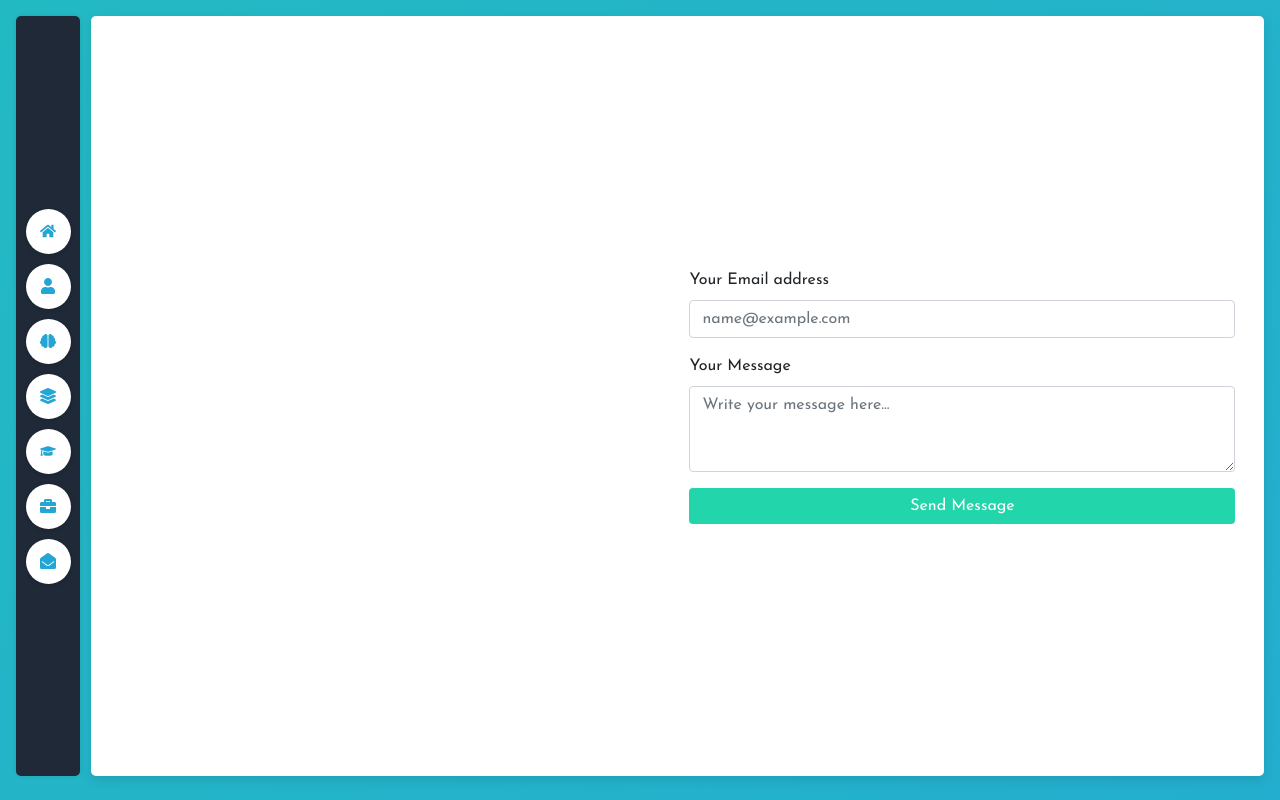
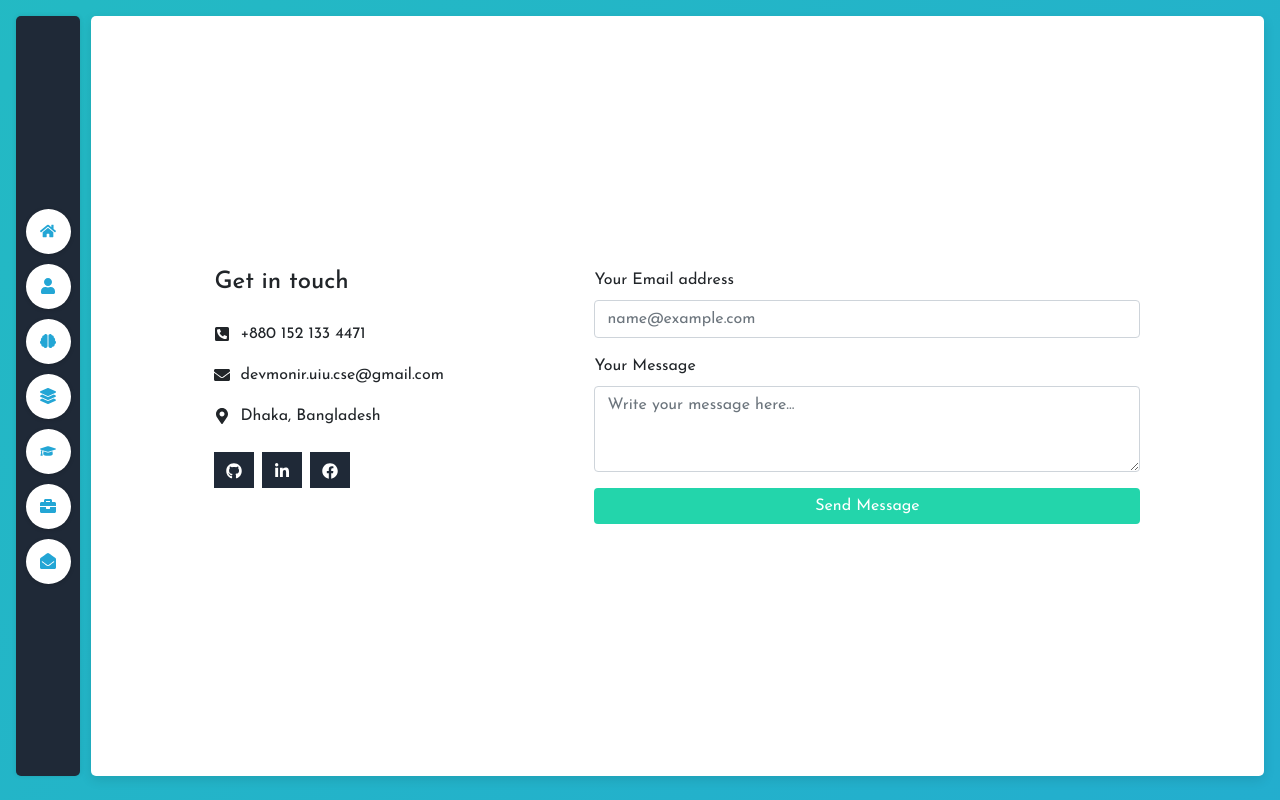
Before and after one commit to islam-monirul/monirul-islam-portfolio-web, a React (Create React App) app: page /contact in a window 1280 px wide. Built offline with nearby package versions, Linux system fonts and the light colour scheme.

Commit message:
contact page updated

```diff
--- a/src/Pages/Contact/Contact.css
+++ b/src/Pages/Contact/Contact.css
@@ -13,3 +13,13 @@
   border-color: #23d5ab;
   box-shadow: none;
 }
+
+.socialLinkBox {
+  background-color: var(--colorGrey);
+  border: none;
+  border-radius: 0;
+}
+
+.socialLinkBox:hover {
+  background-color: var(--colorSecondary);
+}
--- a/src/Pages/Contact/Contact.js
+++ b/src/Pages/Contact/Contact.js
@@ -11,6 +11,29 @@ import {
 } from "react-bootstrap";
 import { useForm } from "react-hook-form";
 import "./Contact.css";
+import {
+  FaPhoneSquareAlt,
+  FaMapMarkerAlt,
+  FaEnvelope,
+  FaGithub,
+  FaLinkedinIn,
+  FaFacebook,
+} from "react-icons/fa";
+
+const socialLinks = [
+  {
+    name: "github",
+    link: "https://github.com/islam-monirul",
+  },
+  {
+    name: "linkedin",
+    link: "https://www.linkedin.com/in/monirshojib09/",
+  },
+  {
+    name: "fb",
+    link: "https://www.facebook.com/monirshojib09/",
+  },
+];
 
 const Contact = () => {
   const [loading, setLoading] = useState(false);
@@ -44,10 +67,43 @@ const Contact = () => {
   };
 
   return (
-    <Container>
-      <Row>
-        <Col md={6}></Col>
-        <Col md={6}>
+    <Container className="py-5">
+      <Row className="d-flex justify-content-center">
+        <Col md={5} lg={4}>
+          <h4 className="pb-3">Get in touch</h4>
+          <div className="pb-2">
+            <p>
+              <FaPhoneSquareAlt /> &nbsp;
+              <span className="align-middle">+880 152 133 4471</span>
+            </p>
+            <p>
+              <FaEnvelope /> &nbsp;
+              <span className="align-middle">devmonir.uiu.cse@gmail.com</span>
+            </p>
+            <p>
+              <FaMapMarkerAlt /> &nbsp;
+              <span className="align-middle">Dhaka, Bangladesh</span>
+            </p>
+          </div>
+
+          <div className="d-flex gap-2">
+            {socialLinks.map((link) => (
+              <Button
+                className="socialLinkBox"
+                onClick={() => window.open(`${link?.link}`, "_blank")}
+              >
+                {link?.name === "github" ? (
+                  <FaGithub />
+                ) : link?.name === "linkedin" ? (
+                  <FaLinkedinIn />
+                ) : (
+                  <FaFacebook />
+                )}
+              </Button>
+            ))}
+          </div>
+        </Col>
+        <Col md={6} lg={6} className="mt-5 mt-md-0">
           {loading ? (
             <Spinner animation="grow" variant="success" />
           ) : (
```
